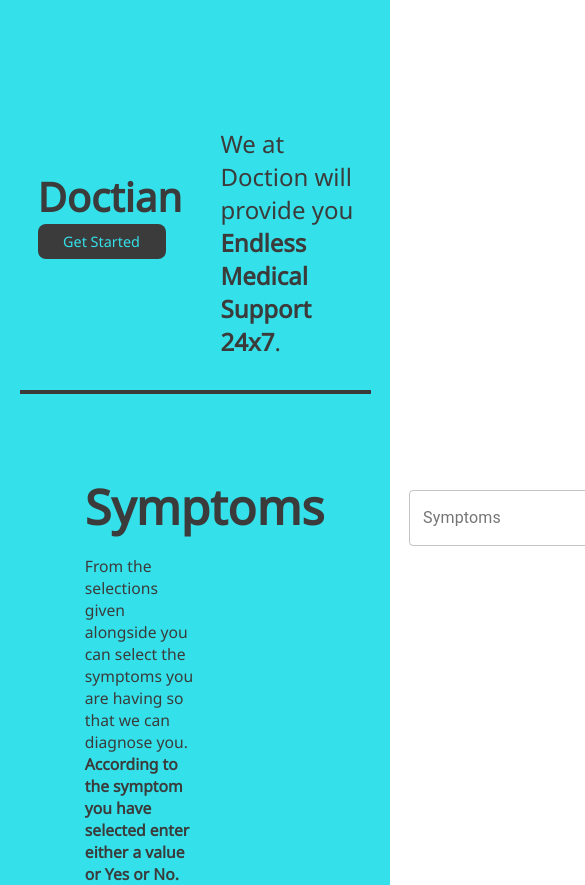
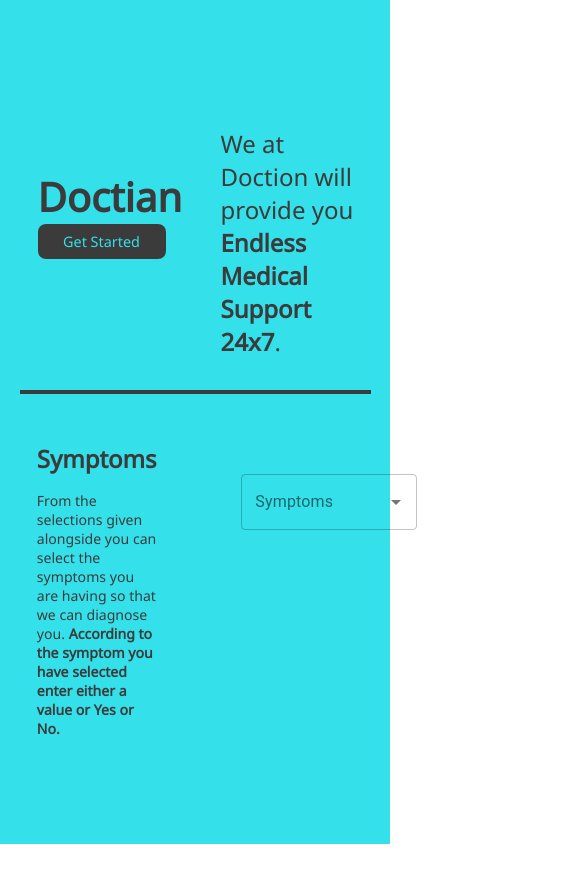
Before and after one commit to AswinAsok/Doctian, a React (Create React App) app: page / in a window 390 px wide. Shown: the top 885 px of the page, 585 px wide, since content can reach past the window. After the commit the page ends 844 px from the top, so only its background shows below. Built offline with nearby package versions, Linux system fonts and the light colour scheme; no server answers.

Commit message:
Everything is responsive untill now

```diff
--- a/src/Components/AddSymptoms/Symptoms.css
+++ b/src/Components/AddSymptoms/Symptoms.css
@@ -1,33 +1,37 @@
-.symptoms-container{
+.symptoms-container {
   display: flex;
   flex-direction: row;
   justify-content: space-around;
 }
 
-.symright-side{
+.symright-side {
   width: 40%;
   padding-right: 5.3rem;
   padding-top: 5rem;
+  display: flex;
+  flex-direction: row;
+  justify-content: space-around;
 }
 
-.header{
+.symleft-side {
   width: 40%;
   padding-left: 5.3rem;
+  padding-top: 5rem;
+  color: #3b3b3b;
+}
+
+.header {
   font-size: 3rem;
   font-weight: bolder;
-    color: #3b3b3b;
-    padding-top: 5rem;
 }
 
-.sub-header{
-    width: 35%;
-    color: #3b3b3b;
-    padding-left: 5.3rem;
+.sub-header {
+  width: 80%;
   font-size: 0.98rem;
   padding-top: 1rem;
 }
 
-.line{
+.line {
   width: 90%;
   margin-left: 5%;
   height: 0.25rem;
@@ -36,7 +40,41 @@
   background-color: #3b3b3b;
 }
 
-.features-select{
+.features-select {
   margin-top: 1rem;
   margin-left: 5.3rem;
+  width: 20rem;
 }
+
+.updatebtn {
+  color: #34e1ea;
+  background-color: #3b3b3b;
+  border: none;
+  font-size: 1.2rem;
+  padding: 0.75rem;
+  border-radius: 5px;
+  margin-top: 1rem;
+}
+
+@media only screen and (max-width: 600px) {
+  .header {
+    font-size: 1.5rem;
+    font-weight: bolder;
+  }
+
+  .symleft-side {
+    width: 40%;
+    padding-left: 2.3rem;
+    padding-top: 3rem;
+  }
+
+  .sub-header {
+    width: 100%;
+    font-size: 0.88rem;
+  }
+
+  .features-select {
+    margin-top: 0rem;
+    width: 11rem;
+  }
+}
--- a/src/Components/AddSymptoms/Symptoms.jsx
+++ b/src/Components/AddSymptoms/Symptoms.jsx
@@ -1,10 +1,22 @@
 import { useState, React, useEffect } from "react";
+import { makeStyles } from "@material-ui/core/styles";
 import TextField from "@material-ui/core/TextField";
 import Autocomplete from "@material-ui/lab/Autocomplete";
 import "./Symptoms.css";
 import axios from "axios";
 
+const useStyles = makeStyles((theme) => ({
+  root: {
+    "& > *": {
+      margin: theme.spacing(1),
+      width: "25ch",
+    },
+  },
+}));
+
 function Symptoms() {
+  const classes = useStyles();
+
   const [features, setFeatures] = useState([]);
 
   useEffect(() => {
@@ -43,15 +55,25 @@
           </div>
         </div>
         <div className="symright-side">
+          <div className="choose">
             <Autocomplete
               className="features-select"
               options={features}
               getOptionLabel={(option) => option}
-          style={{ width: 300 }}
+              // style={{ width: 250 }}
               renderInput={(params) => (
                 <TextField {...params} label="Symptoms" variant="outlined" />
               )}
             />
+          </div>
+          {/* <div className="valuesel">
+            <form className={classes.root} noValidate autoComplete="off">
+              <TextField id="standard-basic" label="Standard" />
+            </form>
+          </div>
+          <div className="button">
+            <button className="updatebtn">Update</button>
+          </div> */}
         </div>
       </div>
     </div>
```
Lines whose indentation alone changed are shown as unchanged.
